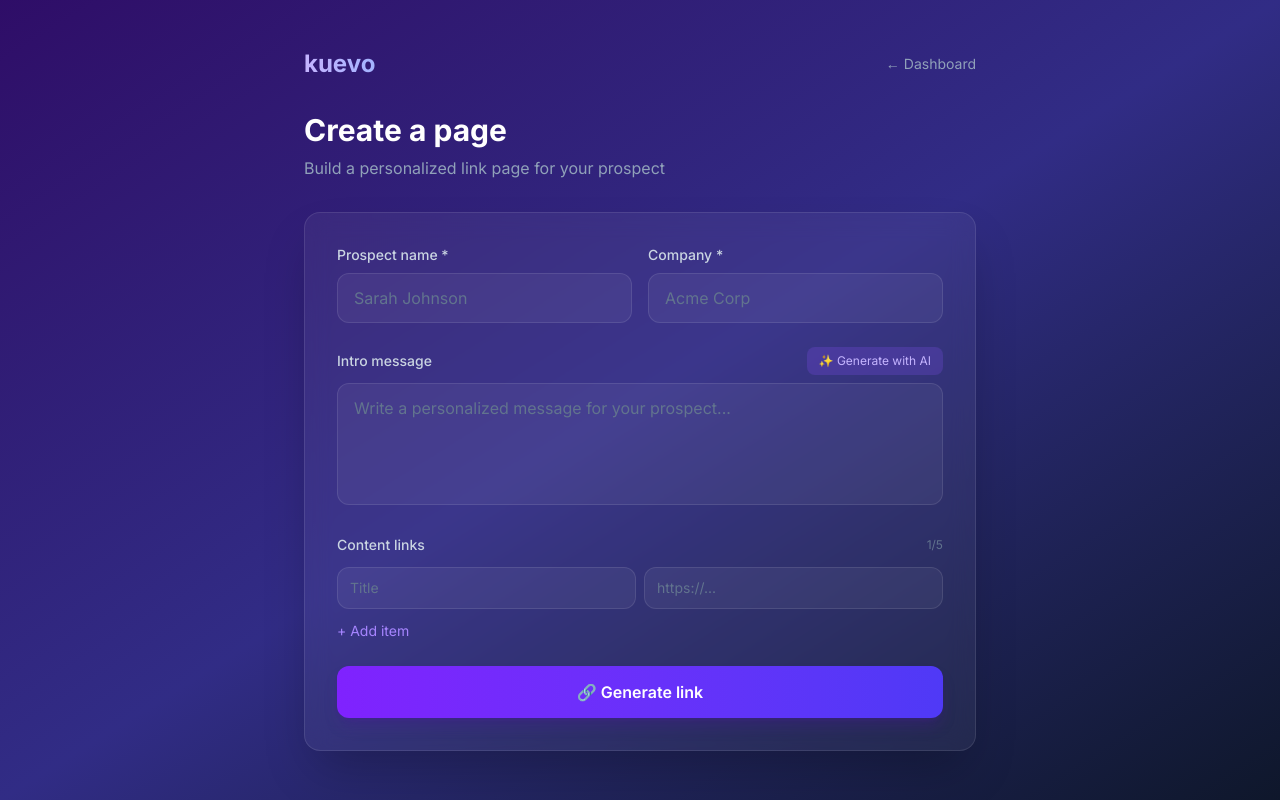
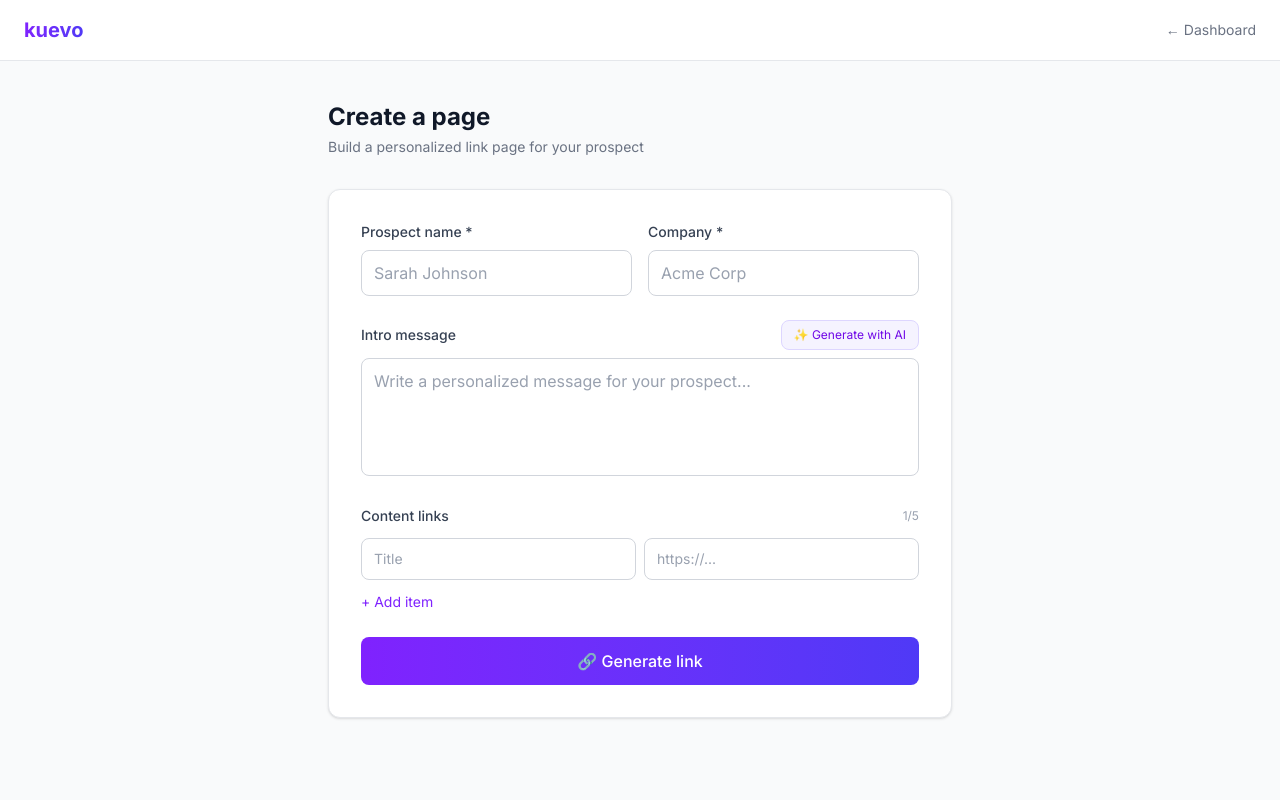
Before and after one commit to dams-lore/kuevo, a Next.js app: page /create in a window 1280 px wide. Built offline with nearby package versions, Linux system fonts and the light colour scheme; no server answers.

Commit message:
feat: redesign dashboard + create page to light theme (Notion/Linear style)

```diff
--- a/src/app/create/page.tsx
+++ b/src/app/create/page.tsx
@@ -158,31 +158,31 @@ export default function CreatePage() {
 
   if (result) {
     return (
-      <div className="min-h-screen bg-gradient-to-br from-violet-950 via-indigo-900 to-slate-900 flex items-center justify-center px-4">
+      <div className="min-h-screen bg-gray-50 flex items-center justify-center px-4">
         <div className="w-full max-w-md text-center">
-          <div className="bg-white/5 backdrop-blur-md border border-white/10 rounded-2xl p-8 shadow-2xl">
-            <div className="w-16 h-16 bg-green-500/20 rounded-full flex items-center justify-center mx-auto mb-4">
-              <svg className="w-8 h-8 text-green-400" fill="none" stroke="currentColor" viewBox="0 0 24 24">
+          <div className="bg-white border border-gray-200 rounded-xl p-8 shadow-sm">
+            <div className="w-16 h-16 bg-green-50 rounded-full flex items-center justify-center mx-auto mb-4">
+              <svg className="w-8 h-8 text-green-600" fill="none" stroke="currentColor" viewBox="0 0 24 24">
                 <path strokeLinecap="round" strokeLinejoin="round" strokeWidth={2} d="M5 13l4 4L19 7" />
               </svg>
             </div>
-            <h2 className="text-2xl font-bold text-white mb-2">Page created! 🎉</h2>
-            <p className="text-slate-400 text-sm mb-6">Share this link with {prospectName}</p>
+            <h2 className="text-2xl font-bold text-gray-900 mb-2">Page created! 🎉</h2>
+            <p className="text-gray-500 text-sm mb-6">Share this link with {prospectName}</p>
 
-            <div className="bg-white/5 border border-white/10 rounded-xl p-4 mb-4 break-all text-violet-300 text-sm font-mono">
+            <div className="bg-gray-50 border border-gray-200 rounded font-mono text-sm text-gray-800 p-4 mb-4 break-all">
               {result.url}
             </div>
 
             <button
               onClick={copyLink}
-              className="w-full py-3 bg-gradient-to-r from-violet-600 to-indigo-600 hover:from-violet-500 hover:to-indigo-500 text-white font-semibold rounded-xl transition-all duration-200 mb-3"
+              className="w-full py-3 bg-gradient-to-r from-violet-600 to-indigo-600 hover:from-violet-700 hover:to-indigo-700 text-white font-medium rounded-lg transition mb-3"
             >
               {copied ? '✓ Copied!' : '📋 Copy link'}
             </button>
 
             <button
               onClick={() => { setResult(null); setProspectName(''); setCompany(''); setIntroMessage(''); setBlocks([{ title: '', url: '' }]) }}
-              className="w-full py-3 bg-white/5 hover:bg-white/10 text-slate-300 font-medium rounded-xl transition border border-white/10"
+              className="w-full py-3 bg-white border border-gray-200 text-gray-700 hover:bg-gray-50 font-medium rounded-lg transition"
             >
               Create another
             </button>
@@ -193,49 +193,49 @@ export default function CreatePage() {
   }
 
   return (
-    <div className="min-h-screen bg-gradient-to-br from-violet-950 via-indigo-900 to-slate-900 py-12 px-4">
-      <div className="max-w-2xl mx-auto">
-        {/* Header */}
-        <div className="flex items-center justify-between mb-8">
-          <a href="/dashboard" className="text-2xl font-bold bg-gradient-to-r from-violet-300 to-indigo-300 bg-clip-text text-transparent">
-            kuevo
-          </a>
-          <a href="/dashboard" className="text-slate-400 hover:text-white text-sm transition">
-            ← Dashboard
-          </a>
-        </div>
+    <div className="min-h-screen bg-gray-50">
+      {/* Nav */}
+      <nav className="bg-white border-b border-gray-200 px-6 py-4 flex items-center justify-between">
+        <a href="/" className="text-xl font-bold bg-gradient-to-r from-violet-600 to-indigo-600 bg-clip-text text-transparent">
+          kuevo
+        </a>
+        <a href="/dashboard" className="text-sm text-gray-500 hover:text-gray-900 transition">
+          ← Dashboard
+        </a>
+      </nav>
 
-        <h1 className="text-3xl font-bold text-white mb-2">Create a page</h1>
-        <p className="text-slate-400 mb-8">Build a personalized link page for your prospect</p>
+      <main className="max-w-2xl mx-auto px-6 py-10">
+        <h1 className="text-2xl font-bold text-gray-900 mb-1">Create a page</h1>
+        <p className="text-gray-500 text-sm mb-8">Build a personalized link page for your prospect</p>
 
         {/* Google Integration Banner */}
         {!checkingIntegration && (
-          <div className="bg-white/5 backdrop-blur-md border border-white/10 rounded-2xl p-4 mb-6 flex items-center justify-between">
+          <div className="bg-white border border-gray-200 rounded-xl p-4 mb-6 flex items-center justify-between">
             <div className="flex items-center gap-3">
-              <svg className="w-5 h-5 text-slate-400" viewBox="0 0 24 24" fill="currentColor">
+              <svg className="w-5 h-5" viewBox="0 0 24 24" fill="currentColor">
                 <path d="M22.56 12.25c0-.78-.07-1.53-.2-2.25H12v4.26h5.92c-.26 1.37-1.04 2.53-2.21 3.31v2.77h3.57c2.08-1.92 3.28-4.74 3.28-8.09z" fill="#4285F4"/>
                 <path d="M12 23c2.97 0 5.46-.98 7.28-2.66l-3.57-2.77c-.98.66-2.23 1.06-3.71 1.06-2.86 0-5.29-1.93-6.16-4.53H2.18v2.84C3.99 20.53 7.7 23 12 23z" fill="#34A853"/>
                 <path d="M5.84 14.09c-.22-.66-.35-1.36-.35-2.09s.13-1.43.35-2.09V7.07H2.18C1.43 8.55 1 10.22 1 12s.43 3.45 1.18 4.93l2.85-2.22.81-.62z" fill="#FBBC05"/>
                 <path d="M12 5.38c1.62 0 3.06.56 4.21 1.64l3.15-3.15C17.45 2.09 14.97 1 12 1 7.7 1 3.99 3.47 2.18 7.07l3.66 2.84c.87-2.6 3.3-4.53 6.16-4.53z" fill="#EA4335"/>
               </svg>
               {integration ? (
-                <span className="text-green-400 text-sm font-medium">Google connected ✓</span>
+                <span className="text-green-600 text-sm font-medium">Google connected ✓</span>
               ) : (
-                <span className="text-slate-300 text-sm">Connect Google to auto-fill from Gmail & Drive</span>
+                <span className="text-gray-600 text-sm">Connect Google to auto-fill from Gmail &amp; Drive</span>
               )}
             </div>
             {integration ? (
               <button
                 onClick={fetchGoogleContext}
                 disabled={fetchingContext || !company}
-                className="text-xs px-3 py-1.5 bg-violet-500/20 hover:bg-violet-500/30 text-violet-300 rounded-lg transition disabled:opacity-50"
+                className="text-xs px-3 py-1.5 bg-violet-50 hover:bg-violet-100 text-violet-700 border border-violet-200 rounded-lg transition disabled:opacity-50"
               >
                 {fetchingContext ? 'Fetching...' : '✨ Fetch context'}
               </button>
             ) : (
               <a
                 href="/api/auth/google"
-                className="text-xs px-3 py-1.5 bg-white/10 hover:bg-white/20 text-white rounded-lg transition"
+                className="text-xs px-3 py-1.5 bg-white border border-gray-200 text-gray-700 hover:bg-gray-50 rounded-lg transition"
               >
                 Connect Google
               </a>
@@ -244,41 +244,41 @@ export default function CreatePage() {
         )}
 
         {/* Main Form */}
-        <div className="bg-white/5 backdrop-blur-md border border-white/10 rounded-2xl p-8 shadow-2xl">
+        <div className="bg-white border border-gray-200 rounded-xl p-8 shadow-sm">
           <form onSubmit={handleSubmit} className="space-y-6">
             <div className="grid grid-cols-2 gap-4">
               <div>
-                <label className="block text-sm font-medium text-slate-300 mb-2">Prospect name *</label>
+                <label className="block text-sm font-medium text-gray-700 mb-2">Prospect name *</label>
                 <input
                   type="text"
                   value={prospectName}
                   onChange={(e) => setProspectName(e.target.value)}
                   required
                   placeholder="Sarah Johnson"
-                  className="w-full px-4 py-3 bg-white/5 border border-white/10 rounded-xl text-white placeholder-slate-500 focus:outline-none focus:ring-2 focus:ring-violet-500 transition"
+                  className="w-full px-3 py-2.5 bg-white border border-gray-300 rounded-lg text-gray-900 placeholder-gray-400 focus:outline-none focus:ring-2 focus:ring-violet-500 focus:border-transparent transition"
                 />
               </div>
               <div>
-                <label className="block text-sm font-medium text-slate-300 mb-2">Company *</label>
+                <label className="block text-sm font-medium text-gray-700 mb-2">Company *</label>
                 <input
                   type="text"
                   value={company}
                   onChange={(e) => setCompany(e.target.value)}
                   required
                   placeholder="Acme Corp"
-                  className="w-full px-4 py-3 bg-white/5 border border-white/10 rounded-xl text-white placeholder-slate-500 focus:outline-none focus:ring-2 focus:ring-violet-500 transition"
+                  className="w-full px-3 py-2.5 bg-white border border-gray-300 rounded-lg text-gray-900 placeholder-gray-400 focus:outline-none focus:ring-2 focus:ring-violet-500 focus:border-transparent transition"
                 />
               </div>
             </div>
 
             <div>
               <div className="flex items-center justify-between mb-2">
-                <label className="block text-sm font-medium text-slate-300">Intro message</label>
+                <label className="block text-sm font-medium text-gray-700">Intro message</label>
                 <button
                   type="button"
                   onClick={generateIntro}
                   disabled={generating}
-                  className="text-xs px-3 py-1.5 bg-violet-500/20 hover:bg-violet-500/30 text-violet-300 rounded-lg transition disabled:opacity-50"
+                  className="text-xs px-3 py-1.5 bg-violet-50 hover:bg-violet-100 text-violet-700 border border-violet-200 rounded-lg transition disabled:opacity-50"
                 >
                   {generating ? 'Generating...' : '✨ Generate with AI'}
                 </button>
@@ -288,15 +288,15 @@ export default function CreatePage() {
                 onChange={(e) => setIntroMessage(e.target.value)}
                 rows={4}
                 placeholder="Write a personalized message for your prospect..."
-                className="w-full px-4 py-3 bg-white/5 border border-white/10 rounded-xl text-white placeholder-slate-500 focus:outline-none focus:ring-2 focus:ring-violet-500 transition resize-none"
+                className="w-full px-3 py-2.5 bg-white border border-gray-300 rounded-lg text-gray-900 placeholder-gray-400 focus:outline-none focus:ring-2 focus:ring-violet-500 focus:border-transparent transition resize-none"
               />
             </div>
 
             {/* Content Blocks */}
             <div>
               <div className="flex items-center justify-between mb-3">
-                <label className="block text-sm font-medium text-slate-300">Content links</label>
-                <span className="text-xs text-slate-500">{blocks.length}/5</span>
+                <label className="block text-sm font-medium text-gray-700">Content links</label>
+                <span className="text-xs text-gray-400">{blocks.length}/5</span>
               </div>
               <div className="space-y-3">
                 {blocks.map((block, index) => (
@@ -307,21 +307,21 @@ export default function CreatePage() {
                         value={block.title}
                         onChange={(e) => updateBlock(index, 'title', e.target.value)}
                         placeholder="Title"
-                        className="px-3 py-2.5 bg-white/5 border border-white/10 rounded-xl text-white placeholder-slate-500 focus:outline-none focus:ring-2 focus:ring-violet-500 transition text-sm"
+                        className="px-3 py-2.5 bg-white border border-gray-300 rounded-lg text-gray-900 placeholder-gray-400 focus:outline-none focus:ring-2 focus:ring-violet-500 focus:border-transparent transition text-sm"
                       />
                       <input
                         type="url"
                         value={block.url}
                         onChange={(e) => updateBlock(index, 'url', e.target.value)}
                         placeholder="https://..."
-                        className="px-3 py-2.5 bg-white/5 border border-white/10 rounded-xl text-white placeholder-slate-500 focus:outline-none focus:ring-2 focus:ring-violet-500 transition text-sm"
+                        className="px-3 py-2.5 bg-white border border-gray-300 rounded-lg text-gray-900 placeholder-gray-400 focus:outline-none focus:ring-2 focus:ring-violet-500 focus:border-transparent transition text-sm"
                       />
                     </div>
                     {blocks.length > 1 && (
                       <button
                         type="button"
                         onClick={() => removeBlock(index)}
-                        className="w-9 h-9 flex items-center justify-center text-slate-500 hover:text-red-400 transition mt-0.5"
+                        className="w-9 h-9 flex items-center justify-center text-gray-400 hover:text-red-500 transition mt-0.5 text-lg"
                       >
                         ×
                       </button>
@@ -333,7 +333,7 @@ export default function CreatePage() {
                 <button
                   type="button"
                   onClick={addBlock}
-                  className="mt-3 text-sm text-violet-400 hover:text-violet-300 transition"
+                  className="mt-3 text-sm text-violet-600 hover:text-violet-800 transition"
                 >
                   + Add item
                 </button>
@@ -341,19 +341,19 @@ export default function CreatePage() {
             </div>
 
             {error && (
-              <p className="text-red-400 text-sm">{error}</p>
+              <p className="text-red-600 text-sm">{error}</p>
             )}
 
             <button
               type="submit"
               disabled={loading}
-              className="w-full py-3.5 bg-gradient-to-r from-violet-600 to-indigo-600 hover:from-violet-500 hover:to-indigo-500 disabled:opacity-50 text-white font-semibold rounded-xl transition-all duration-200 shadow-lg shadow-violet-900/30"
+              className="w-full py-3 bg-gradient-to-r from-violet-600 to-indigo-600 hover:from-violet-700 hover:to-indigo-700 disabled:opacity-50 text-white font-medium rounded-lg transition"
             >
               {loading ? 'Creating...' : '🔗 Generate link'}
             </button>
           </form>
         </div>
-      </div>
+      </main>
     </div>
   )
 }
```
Also changed, not shown: src/app/dashboard/page.tsx (+26 -24 lines).
